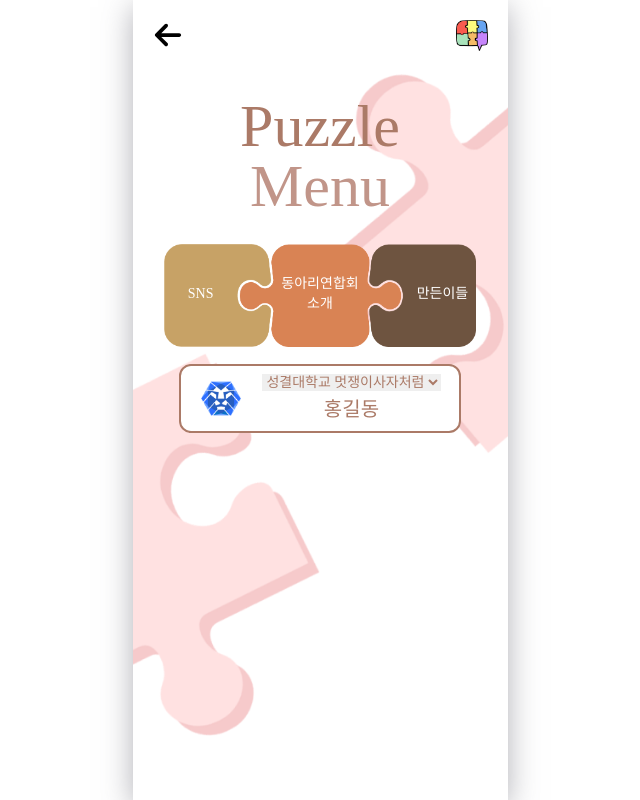
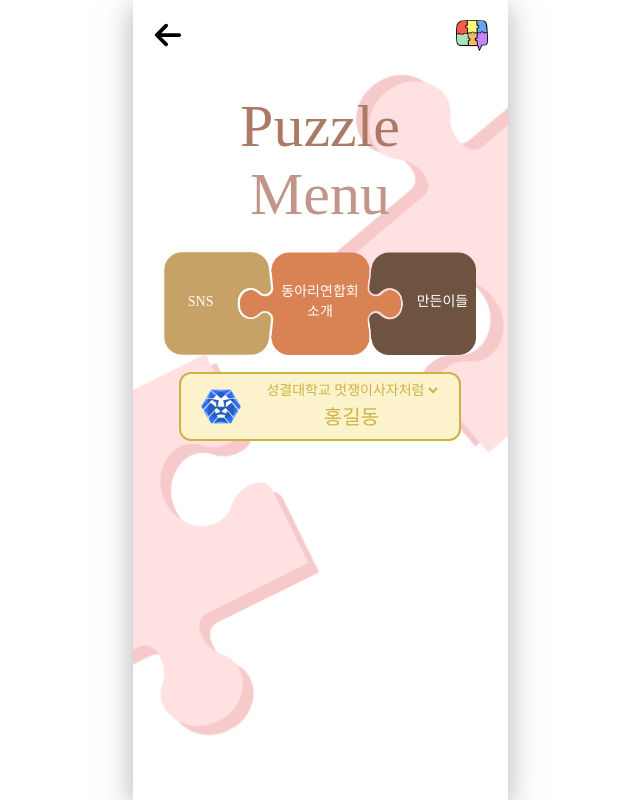
Before and after one commit to SKU-LikeLion12/ClubAssn2024_front, a React (Create React App) app: page /menu in a window 1280 px wide. Shown: the whole page, without its empty margins (320-960 px from the left). Built offline with nearby package versions, Linux system fonts and the light colour scheme; a web font is replaced by a local one.

Commit message:
Feat: 내정보 컴포넌트 페이지 별 색상 변경 기능 추가

```diff
--- a/src/App.js
+++ b/src/App.js
@@ -22,6 +22,7 @@ import PuzzlePieceManagement from "./pages/admin/PuzzlePieceManagement.jsx";
 import ClubMemberManagement from "./pages/admin/ClubMemberManagement.jsx";
 import ClubManagement from "./pages/admin/ClubManagement.jsx";
 import TimetableManagement from "./pages/admin/TimetableManagement.jsx";
+import CollectingPuzzle from "./pages/user/CollectingPuzzle.jsx";
 function App() {
   const location = useLocation();
   const path = location.pathname;
@@ -52,6 +53,8 @@ function App() {
           <Route path="/clubIntro" element={<ClubIntro/>}/>
           <Route path="/about" element={<About/>}/>
 
+          <Route path="/collectingpuzzle" element={<CollectingPuzzle/>}/>
+
           {/* admin */}
           <Route path="/adminMain" element={<AdminMain/>}/>
           <Route path="/ItemReservationStatus" element={<ItemReservationStatus />}/>
--- a/src/components/PageTitle.jsx
+++ b/src/components/PageTitle.jsx
@@ -4,7 +4,7 @@ const PageTitle = ({title, title2, subTitle, Tcolor, Tcolor2}) => {
   return (
     <div className={`titleFont pt-24 p-5 text-center mx-auto`}>
       <div className='text-6xl' style={{color: Tcolor}}>{title}</div>
-      <div className='text-6xl' style={{color: Tcolor2}}>{title2}</div>
+      <div className='text-6xl mt-2' style={{color: Tcolor2}}>{title2}</div>
       <div className='text-3xl mt-2' style={{color: Tcolor}}>{subTitle}</div>
     </div>
   );
--- a/src/components/shared/MyInfo.jsx
+++ b/src/components/shared/MyInfo.jsx
@@ -1,12 +1,22 @@
 import React from 'react';
 import { images } from '../../utils/images';
+import { useLocation } from 'react-router';
 
 const MyInfo = () => {
+    const location = useLocation();
+    const currentPath = location.pathname; // 현재 경로
+    const myPageColor = 'bg-[#FFF] border-[#AB7A67] text-[#AB7A67]'; // myPage 색상
+    const CollectingPuzzleColor = 'bg-[#FCFFE3] border-[#476832] text-[#476832]'; // 퍼즐조각 모으기 색상
+    const RentalColor = 'bg-[#FCF3CD] border-[#CEB341] text-[#CEB341]'; // 대여사업 페이지 색상
+
+    // 현재 경로에 맞는 색상 활성화
+    const ActiveColor = currentPath === '/mypage' ? myPageColor : currentPath === '/collectingpuzzle' ? CollectingPuzzleColor : RentalColor
+
   return (
-    <div className='flex justify-around items-center w-9/12 mx-auto m-5 p-2 bg-[#FFF] rounded-xl border-[2px] border-[#AB7A67] text-[#AB7A67]'>
+    <div className={`flex justify-around items-center w-9/12 mx-auto m-5 p-2 rounded-xl border-[2px] ${ActiveColor}`}>
       <img src={images.likelion} alt="동아리 로고" className='w-2/12' />
       <div className='flex flex-col text-center'>
-        <select name="" id="" className='text-center text-sm'>
+        <select name="" id="" className={`text-center text-sm ${ActiveColor}`}>
           <option value="성결대학교 멋쟁이사자처럼">성결대학교 멋쟁이사자처럼</option>
           <option value="세인트">세인트</option>
           <option value="애드마인">애드마인</option>
--- /dev/null
+++ b/src/pages/user/CollectingPuzzle.jsx
@@ -0,0 +1,14 @@
+import React from 'react';
+import PageTitle from '../../components/PageTitle';
+import MyInfo from '../../components/shared/MyInfo';
+
+const CollectingPuzzle = () => {
+  return (
+    <div>
+      <PageTitle title={'퍼즐 조각'} title2={'모으기'} Tcolor={'#476832'} Tcolor2={'#B7C58B'} />
+      <MyInfo />
+    </div>
+  );
+};
+
+export default CollectingPuzzle;
```
